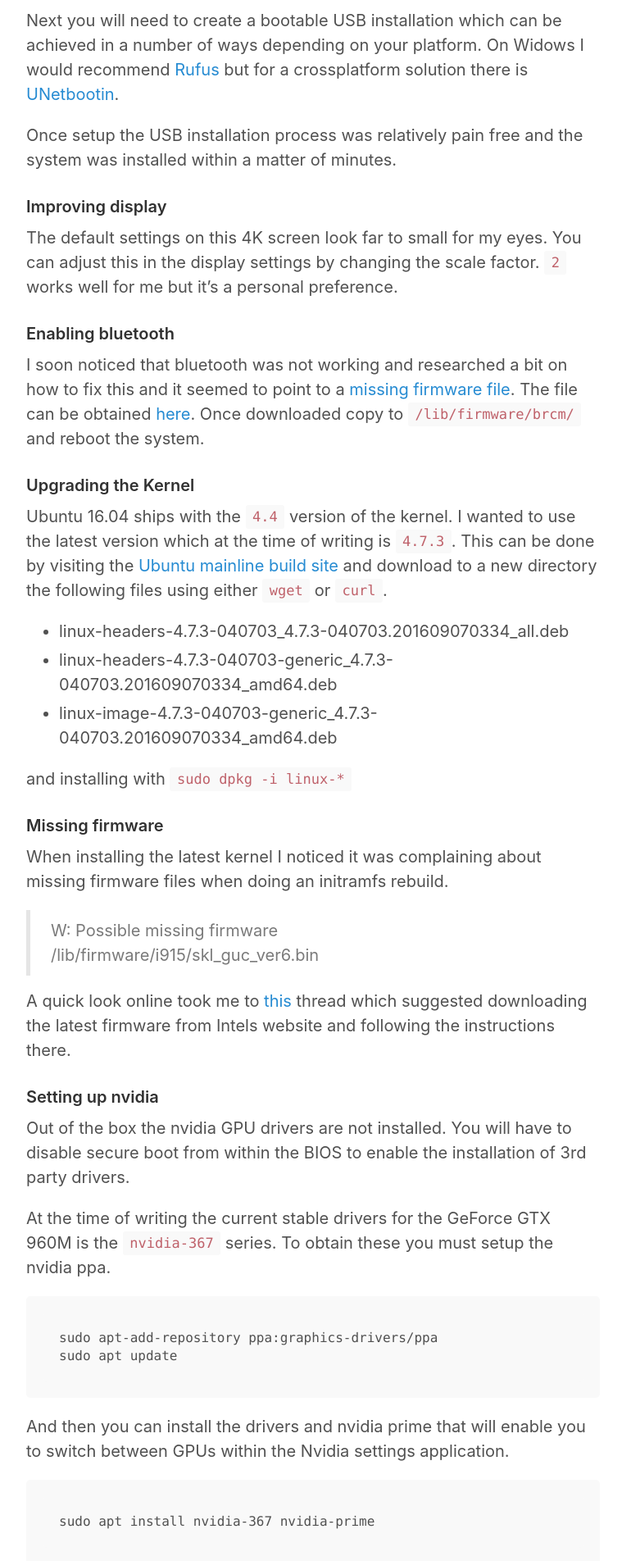
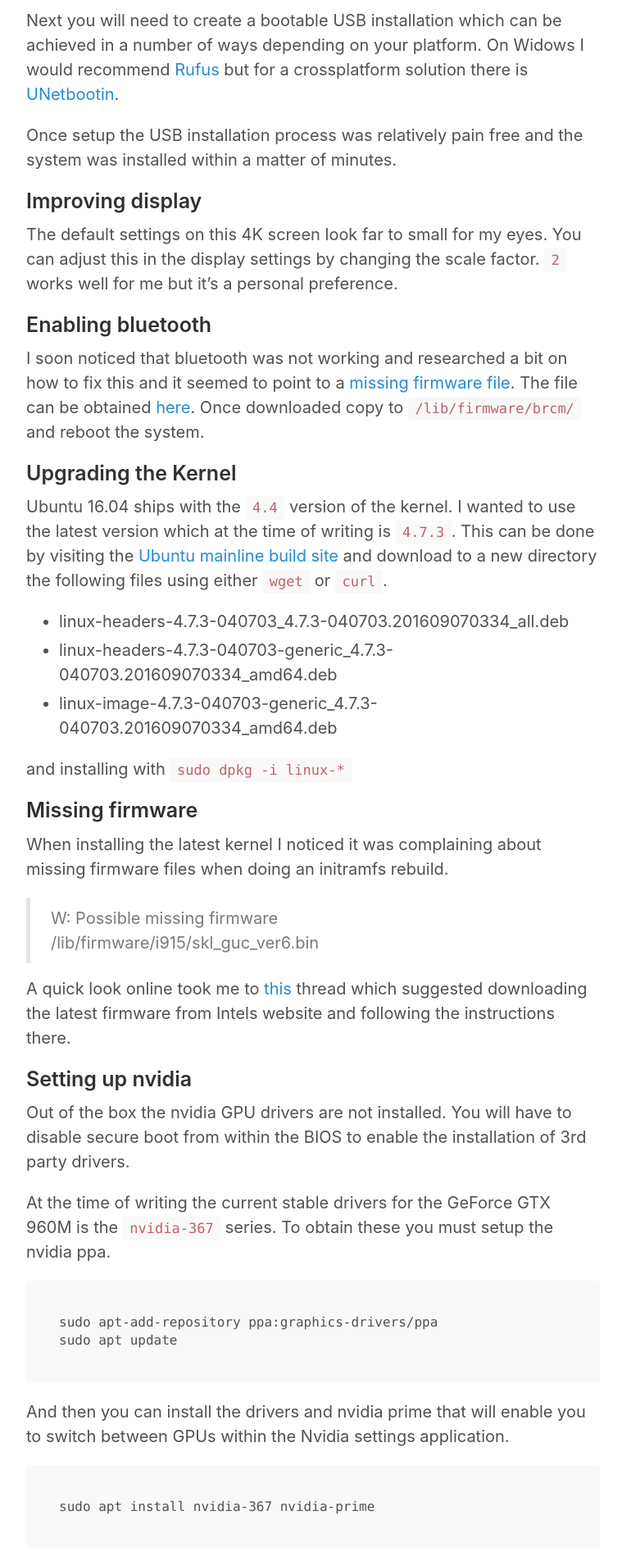
Before and after one commit to inverse/personal-site, a Jekyll site: the page built from _posts/2016-09-10-xps-15-9550-ubuntu-setup.md, in a window 1280 px wide. Shown: the part 603-2507 px from the top of the page at 82% size, without its empty margins (258-1017 px from the left). Built offline with Jekyll 4.4.1, drawn with Linux system fonts in a browser that asks for light colours; comment, search, counter and statistics services are not loaded.

Commit message:
Fix titles

````diff
--- a/_posts/2016-09-10-xps-15-9550-ubuntu-setup.md
+++ b/_posts/2016-09-10-xps-15-9550-ubuntu-setup.md
@@ -20,15 +20,15 @@ Next you will need to create a bootable USB installation which can be achieved i
 
 Once setup the USB installation process was relatively pain free and the system was installed within a matter of minutes.
 
-### Improving display
+## Improving display
 
 The default settings on this 4K screen look far to small for my eyes. You can adjust this in the display settings by changing the scale factor. `2` works well for me but it's a personal preference.
 
-### Enabling bluetooth
+## Enabling bluetooth
 
 I soon noticed that bluetooth was not working and researched a bit on how to fix this and it seemed to point to a [missing firmware file][0]. The file can be obtained [here][5]. Once downloaded copy to `/lib/firmware/brcm/` and reboot the system.
 
-### Upgrading the Kernel
+## Upgrading the Kernel
 
 Ubuntu 16.04 ships with the `4.4` version of the kernel. I wanted to use the latest version which at the time of writing is `4.7.3`. This can be done by visiting the [Ubuntu mainline build site][9] and download to a new directory the following files using either `wget` or `curl`.
 
@@ -38,7 +38,7 @@ Ubuntu 16.04 ships with the `4.4` version of the kernel. I wanted to use the lat
 
 and installing with `sudo dpkg -i linux-*`
 
-### Missing firmware
+## Missing firmware
 
 When installing the latest kernel I noticed it was complaining about missing firmware files when doing an initramfs rebuild.
 
@@ -46,7 +46,7 @@ When installing the latest kernel I noticed it was complaining about missing fir
 
 A quick look online took me to [this][10] thread which suggested downloading the latest firmware from Intels website and following the instructions there.
 
-### Setting up nvidia
+## Setting up nvidia
 
 Out of the box the nvidia GPU drivers are not installed. You will have to disable secure boot from within the BIOS to enable the installation of 3rd party drivers.
 
@@ -72,7 +72,7 @@ sudo apt install prime-indicator
 ```
 However switching does require a whole login/logout cycle which makes switching a bit of a pain. Others have setup bumblebee and enable the dedicated GPU on a per app basis. I've not had a chance to explore this setup yet.
 
-### Fixing backlight issues
+## Fixing backlight issues
 
 I'm not sure if this issue was when I fresh installed or when I upgraded the BIOS of the laptop, but I noticed the brightness controllers not working. I found a [post][11] on the Ubuntu forums which talked about this and provided a solution.
 
@@ -120,7 +120,7 @@ esac
 
 Save the file and reboot and you should have working backlight controls.
 
-#### Trooubleshooting
+## Trooubleshooting
 
 I've noticed this previously that sometimes the drivers fail to load correctly and upon boot you're greeted with a black screen. To revert these changes boot into a kernel recovery mode and run `apt remove nvidia-*` and reboot. More information can be found [here][6].
 
````
